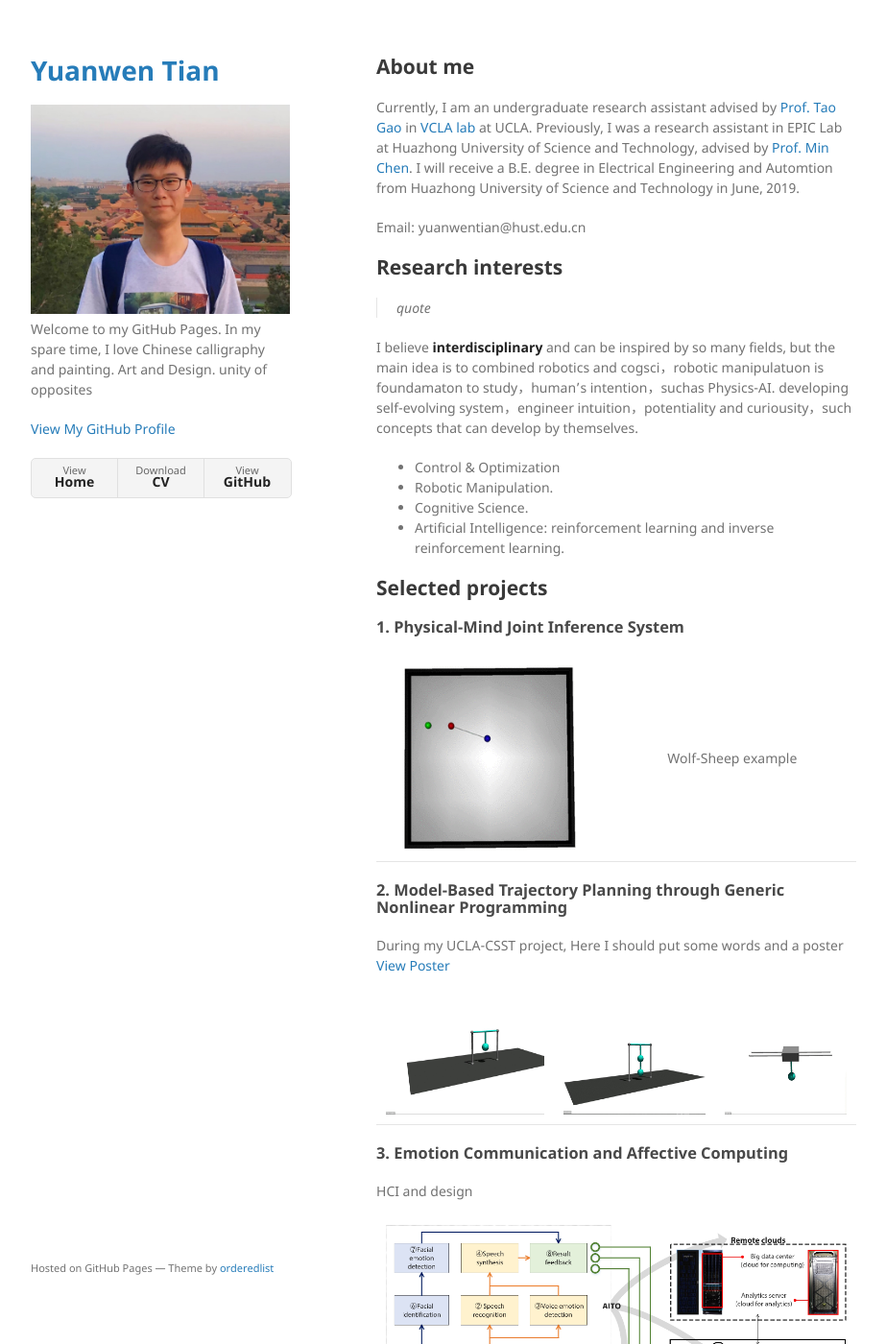
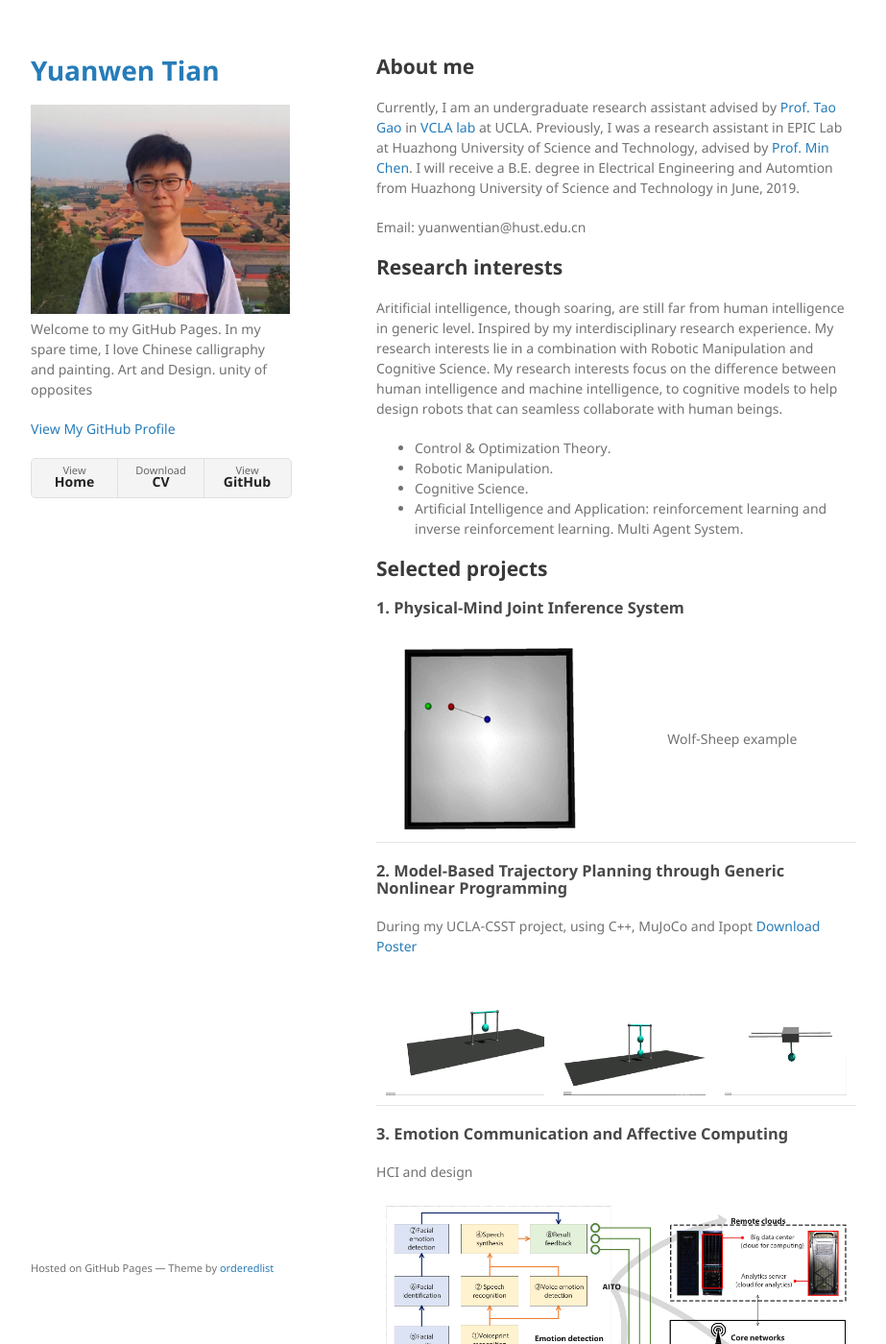
Before and after one commit to yuanwentian/yuanwentian.github.io, a Jekyll site: the page built from index.md, in a window 1280 px wide and 1400 px high. Shown: the whole window at 96% size, without its empty margins (178-1101 px from the left). Built offline with Jekyll 4.4.1, drawn with Linux system fonts in a browser that asks for light colours; our own code applies the rules of GitHub Pages for plain Markdown files.

```diff
--- a/index.md
+++ b/index.md
@@ -12,17 +12,19 @@ Email: yuanwentian@hust.edu.cn
 
 ## Research interests
 
-> quote
->
->
+Aritificial intelligence, though soaring, are still far from human intelligence in generic level.
+Inspired by my interdisciplinary research experience. My research interests lie in a combination with Robotic Manipulation and Cognitive Science.
+My research interests focus on the difference between human intelligence and machine intelligence, to cognitive models to help design robots that can seamless collaborate with human beings.
 
-I believe **interdisciplinary** and can be inspired by so many fields, but the main idea is to
-combined robotics and cogsci，robotic manipulatuon is foundamaton to study，human’s intention，suchas Physics-AI. developing self-evolving system，engineer intuition，potentiality and curiousity，such concepts that can develop by themselves.
+[comment]: <> > quotation such as curiosity and self-evolving.
+[comment]: <> >why human can use such small data to compute so fast and make decisions so fast? efficiency and accuracy.
 
-*   Control & Optimization
+[comment]: <> Robotic manipulatuon is foundamaton to study，human’s intention，suchas Physics-AI. developing self-evolving system，engineer intuition，potentiality and curiousity，such concepts that can develop by themselves.
+
+*   Control & Optimization Theory.
 *   Robotic Manipulation.
 *   Cognitive Science.
-*   Artificial Intelligence: reinforcement learning and inverse reinforcement learning.
+*   Artificial Intelligence and Application: reinforcement learning and inverse reinforcement learning. Multi Agent System.
 
 
 
@@ -35,7 +37,7 @@ combined robotics and cogsci，robotic manipulatuon is foundamaton to study，hu
 
 ### 2. Model-Based Trajectory Planning through Generic Nonlinear Programming
 
-During my UCLA-CSST project, Here I should put some words and a poster [View Poster](/docs/Yuanwen_Poster.pdf)
+During my UCLA-CSST project, using C++, MuJoCo and Ipopt [Download Poster](/docs/Yuanwen_Poster.pdf)
 
 | <img src="https://github.com/yuanwentian/yuanwentian.github.io/blob/master/assets/img/inverted_pendulum.gif?raw=true" alt="cart-pole" height="120"/> |<img src="https://github.com/yuanwentian/yuanwentian.github.io/blob/master/assets/img/inverted_double_pendulum.gif?raw=true" alt="cart-pole" height="120"/> | <img src="https://github.com/yuanwentian/yuanwentian.github.io/blob/master/assets/img/cart_pole.gif?raw=true" alt="cart-pole" height="120"/>|
 
```
